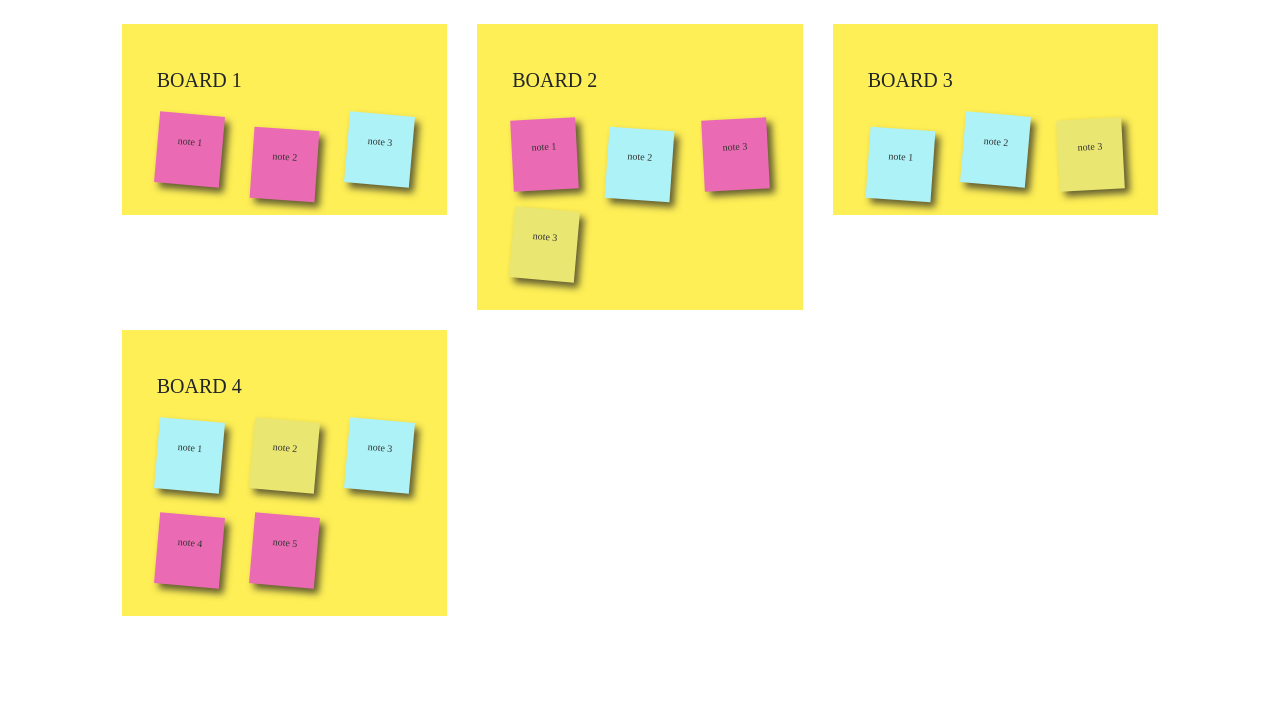
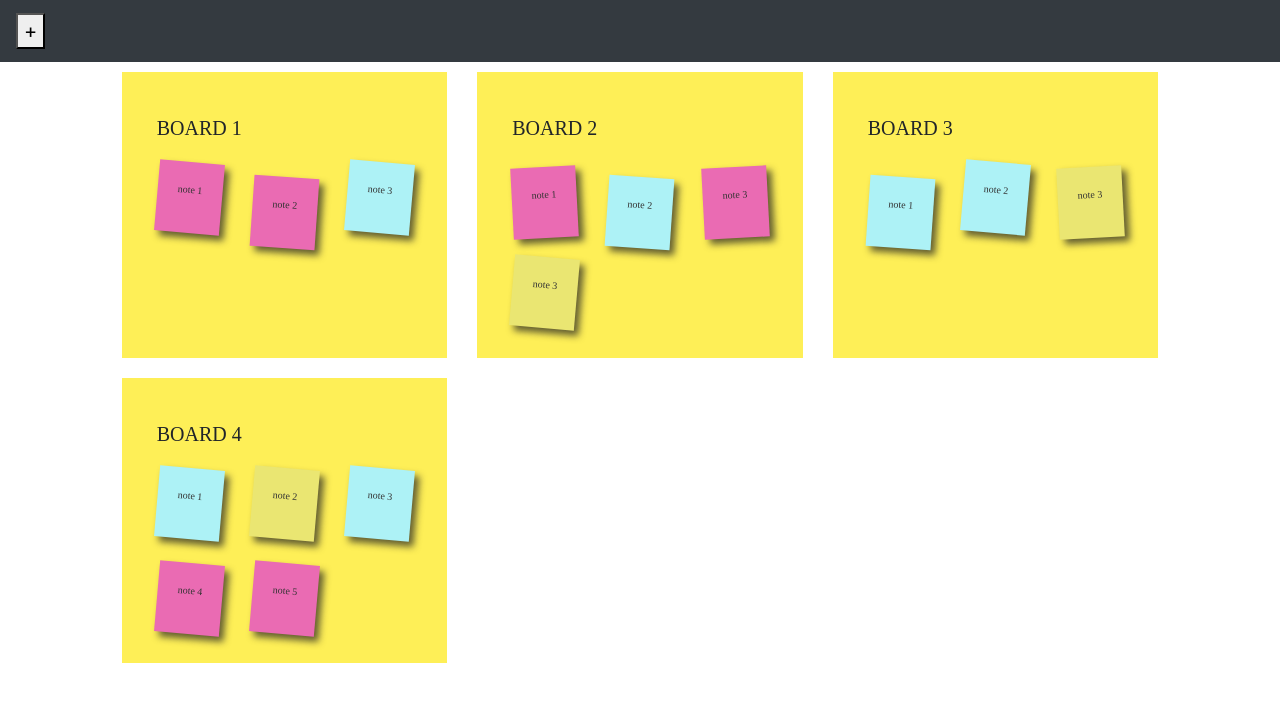
Before and after one commit to sandraDEVswift/organizer-board, a React (Create React App) app: page / in a window 1280 px wide. Shown: the top 702 px of the page. Built offline with nearby package versions, Linux system fonts and the light colour scheme.

Commit message:
delete method and css

```diff
--- /dev/null
+++ b/public/main.js
@@ -0,0 +1,12 @@
+$(document).ready(function() {
+    postit()
+});
+
+//to set sticky notes height
+var postit = function() {
+    let board =  $('.board'), small = $('.small'), smallHeight = small.width(), big = $('.big'), bigHeight = big.width()
+    let height = board.width()
+    board.css('height', height + 'px')
+    small.css('height', smallHeight + 'px')
+    big.css('heig   ht', bigHeight + 'px')
+}
--- a/src/App.js
+++ b/src/App.js
@@ -8,29 +8,36 @@ class StickyNote extends Component {
   constructor(props) {
     super(props)
     this.onDisplay = this.onDisplay.bind(this)
+    this.display = this.props.sticky.visibility ? 'display' : ''
+    this.itemId = this.props.itemId
+    this.boardId = this.props.boardId
   }
 
-  onDisplay(yes) {
-    console.log(yes)
-    this.props.show(yes)
+  onDisplay(toggle, itemId, boardId) {
+    console.log(toggle, itemId, boardId)
+    this.props.show(toggle, itemId, boardId)
+    this.display = this.props.sticky.visibility ? 'display' : ''
+  }
 
+  delete(boardId, itemId) {
+    this.props.delete(boardId, itemId)
   }
+
   render() {
-    const display = this.props.sticky.visibility ? 'display' : ''
     return(
       <div className="col-sm-4 margin10"
-      onMouseEnter={() => this.onDisplay(true)}
-      onMouseLeave={() => this.onDisplay(false)} >
-          <div className= {`quote-container note  sticky yellow item ${this.props.sticky.color } ${this.props.sticky.rotate }`} >
+      onMouseEnter={() => this.onDisplay(true, this.boardId, this.itemId)}
+      onMouseLeave={() => this.onDisplay(false, this.boardId, this.itemId)} >
+          <div className= {`quote-container sticky big yellow item ${this.props.sticky.color} ${this.props.sticky.rotate }`} >
 
                   <blockquote>
                      {this.props.sticky.text}
                     <cite className="author">Albert Einstein</cite>
                   </blockquote>
 
-                  <div className={`options ${display}`}>
-                        <button className="btn btn-link trash">
-                            <i className="fas fa-trash"></i>
+                  <div className={`options ${this.display}`} onClick={() => this.delete(this.boardId, this.itemId)}>
+                        <button className="btn btn-link trash" >
+                          <i class="fa fa-times-circle" aria-hidden="true"></i>
                         </button>
                   </div>
                 </div>
@@ -74,9 +81,6 @@ class Modal extends Component {
     super(props)
   }
 
-  componentDidMount() {
-
-  }
   add(note, id, color) {
     if (note != "") {
       this.props.add(note, id, color)
@@ -86,12 +90,11 @@ class Modal extends Component {
     }
   }
 
-  display(yes) {
-    console.log(yes)
+  deleteBoard(id) {
+    this.props.deleteBoard(id)
   }
 
   handleColorSelection(event) {
-
     this.props.handleColorSelection(event.target.value)
   }
 
@@ -103,19 +106,22 @@ class Modal extends Component {
   render() {
     const stickiesList = this.props.board.notes.map((sticky, index) => {
         return <StickyNote
+        boardId={this.props.boardId}
         sticky={sticky}
         key={index}
-        show={this.props.display} />
+        itemId={index}
+        show={this.props.display}
+        delete={this.props.delete}
+        />
     })
 
   return(
 
-    <div className="modal fade" id={this.props.id} tabindex="-1" role="dialog" aria-labelledby="exampleModalLabel" aria-hidden="true">
+    <div className="modal fade" id={`item${this.props.boardId}`} tabindex="-1" role="dialog" aria-labelledby="exampleModalLabel" aria-hidden="true">
       <div className="modal-dialog modal-lg" role="document">
         <div className="modal-content">
           <div className="modal-header">
             <h5 className="modal-title" id="exampleModalLabel">{this.props.board.title}</h5>
-            <button className="btn btn-link float-right" href="#mdl-footer"><small>Add new</small></button>
             <button type="button" className="close" data-dismiss="modal" aria-label="Close">
               <span aria-hidden="true">&times;</span>
             </button>
@@ -142,22 +148,22 @@ class Modal extends Component {
 
                       <div className="col-sm-12">
                           <div className="form-check form-check-inline">
-                              <input className="form-check-input" type="radio" name="inlineRadioOptions" id="inlineRadio1" value="pink" onChange={(e) => this.handleColorSelection(e)} onEnter={(e) => this.checkButton(e)} defaultChecked={this.props.colorSelection === 'pink'} />
+                              <input className="form-check-input" type="radio" ref="color" name="inlineRadioOptions" id="inlineRadio1" value="pink" onChange={(e) => this.handleColorSelection(e)} onEnter={(e) => this.checkButton(e)} defaultChecked={this.props.colorSelection === 'pink'} />
                               <label className="form-check-label radioBtncolor pink" for="inlineRadio1"></label>
                               </div>
                               <div className="form-check form-check-inline">
-                              <input className="form-check-input" type="radio" name="inlineRadioOptions" id="inlineRadio2" value="blue" onChange={(e) => this.handleColorSelection(e)}  onEnter={(e) => this.checkButton(e)} checked={this.props.colorSelection === 'blue'} />
+                              <input className="form-check-input" type="radio" ref="color" name="inlineRadioOptions" id="inlineRadio2" value="blue" onChange={(e) => this.handleColorSelection(e)}  onEnter={(e) => this.checkButton(e)} checked={this.props.colorSelection === 'blue'} />
                               <label className="form-check-label radioBtncolor blue" for="inlineRadio2"></label>
                               </div>
                               <div className="form-check form-check-inline">
-                              <input className="form-check-input" type="radio" name="inlineRadioOptions" id="inlineRadio3" value="orange" onChange={(e) => this.handleColorSelection(e)}  onEnter={(e) => this.checkButton(e)} checked={this.props.colorSelection === 'orange' } />
+                              <input className="form-check-input" type="radio" ref="color" name="inlineRadioOptions" id="inlineRadio3" value="orange" onChange={(e) => this.handleColorSelection(e)}  onEnter={(e) => this.checkButton(e)} checked={this.props.colorSelection === 'orange' } />
                               <label className="form-check-label radioBtncolor orange" for="inlineRadio3"></label>
                           </div>
                       </div>
                   </div>
                   <div className="float-right">
-                      <button type="button" className="btn btn-success add btn-lg" onClick={() => {this.add(this.refs.note.value, this.props.board.title, this.refs.color.value)}}>Add</button> &nbsp;
-                      <button type="button" className="btn btn-secondary btn-lg" data-dismiss="modal">Close</button>
+                      <button type="button" className="btn btn-success add btn-lg" onClick={() => {this.add(this.refs.note.value, this.props.boardId)}}>Add</button> &nbsp;
+                      <button type="button" className="btn btn-danger btn-lg" data-dismiss="modal" onClick={() => {this.deleteBoard(this.props.boardId)}}>Delete</button>
                   </div>
           </div>
           </div>
@@ -178,16 +184,24 @@ class Board extends Component {
   render() {
     let title = (this.props.board.title).toUpperCase()
     return(
+      <div className="col-sm-4 margin10" >
+        <div className={`options ${this.display}`} onClick={() => this.delete(this.boardId, this.itemId)}>
+          <button className="btn btn-link trash" >
+            <i class="fa fa-times-circle" aria-hidden="true"></i>
+          </button>
+        </div>
 
-      <div className="col-sm-4 margin10" >
       <Modal
       board={this.props.board}
-      id={`item${this.props.id}`}
+      boardId={this.props.boardId}
       add={this.props.add}
       handleColorSelection={this.props.handleColorSelection}
       colorSelection={this.props.colorSelection}
+      delete={this.props.delete}
+      deleteBoard={this.props.deleteBoard}
       display={this.props.display} />
-      <div className="board" data-toggle="modal" data-target={`#item${this.props.id}`}>
+
+      <div className="board" data-toggle="modal" data-target={`#item${this.props.boardId}`}>
       <br />
         <div className="container">
           <h5>{title}</h5>
@@ -206,15 +220,15 @@ class Board extends Component {
 class DashBoard extends Component {
 
   render() {
-    const boards = this.props.boards.map((board, item) => {
-      console.log(board.title)
-      console.log(item)
+    const boards = this.props.boards.map((board, key) => {
       return <Board
       board={board}
-      key={item}
-      id={item}
+      key={key}
+      boardId={key}
       add={this.props.add}
       display={this.props.display}
+      delete={this.props.delete}
+      deleteBoard={this.props.deleteBoard}
       colorSelection={this.props.colorSelection}
       handleColorSelection={this.props.handleColorSelection}
       />
@@ -234,12 +248,33 @@ class DashBoard extends Component {
   }
 }
 
+class Navbar extends Component {
+  constructor(props) {
+    super(props)
+    this.addBoard = this.addBoard.bind(this)
+  }
+
+  addBoard() {
+    this.props.addBoard()
+  }
+
+  render() {
+    return(
+      <div>
+        <nav className="navbar navbar-right navbar-light bg-light fixed-top bg-dark">
+          <a className="navbar-brand" href="#"><button onClick={() => {this.addBoard()}}>+</button></a>
+        </nav>
+      </div>
+    )
+  }
+}
+
 class App extends Component {
 
   constructor(props) {
     super(props)
 
-    const rotate = {
+    this.rotate = {
       three: 'ThreeDegBackwards',
       four: 'FourDeg',
       five : 'FiveDeg'
@@ -247,28 +282,32 @@ class App extends Component {
 
     this.state = {
       data: [
-          {title: 'board 1', notes: [
-            {text: 'note 1', color: 'pink', rotate: rotate.five, visibility: false},
-            {text: 'note 2', color: 'pink', rotate: rotate.four, visibility: false},
-            {text: 'note 3', color: 'blue', rotate: rotate.five, visibility: false}
+          {title: 'board 1',
+            notes: [
+            {text: 'note 1', color: 'pink', rotate: this.rotate.five, visibility: false},
+            {text: 'note 2', color: 'pink', rotate: this.rotate.four, visibility: false},
+            {text: 'note 3', color: 'blue', rotate: this.rotate.five, visibility: false}
           ]},
-          {title: 'board 2', notes: [
-            {text: 'note 1', color: 'pink', rotate: rotate.three, visibility: false},
-            {text: 'note 2', color: 'blue', rotate: rotate.four, visibility: false},
-            {text: 'note 3', color: 'pink', rotate: rotate.three, visibility: false},
-            {text: 'note 3', color: 'yellow', rotate: rotate.five, visibility: false},
+          {title: 'board 2',
+            notes: [
+            {text: 'note 1', color: 'pink', rotate: this.rotate.three, visibility: false},
+            {text: 'note 2', color: 'blue', rotate: this.rotate.four, visibility: false},
+            {text: 'note 3', color: 'pink', rotate: this.rotate.three, visibility: false},
+            {text: 'note 3', color: 'yellow', rotate: this.rotate.five, visibility: false},
           ]},
-          {title: 'board 3', notes: [
-            {text: 'note 1', color: 'blue', rotate: rotate.four, visibility: false},
-            {text: 'note 2', color: 'blue', rotate: rotate.five, visibility: false},
-            {text: 'note 3', color: 'yellow', rotate: rotate.three, visibility: false}
+          {title: 'board 3',
+            notes: [
+            {text: 'note 1', color: 'blue', rotate: this.rotate.four, visibility: false},
+            {text: 'note 2', color: 'blue', rotate: this.rotate.five, visibility: false},
+            {text: 'note 3', color: 'yellow', rotate: this.rotate.three, visibility: false}
           ]},
-          {title: 'board 4', notes: [
-            {text: 'note 1', color: 'blue', rotate: rotate.five, visibility: false},
-            {text: 'note 2', color: 'yellow', rotate: rotate.five, visibility: false},
-            {text: 'note 3', color: 'blue', rotate: rotate.five, visibility: false},
-            {text: 'note 4', color: 'pink', rotate: rotate.five, visibility: false},
-            {text: 'note 5', color: 'pink', rotate: rotate.five, visibility: false}
+          {title: 'board 4',
+            notes: [
+            {text: 'note 1', color: 'blue', rotate: this.rotate.five, visibility: false},
+            {text: 'note 2', color: 'yellow', rotate: this.rotate.five, visibility: false},
+            {text: 'note 3', color: 'blue', rotate: this.rotate.five, visibility: false},
+            {text: 'note 4', color: 'pink', rotate: this.rotate.five, visibility: false},
+            {text: 'note 5', color: 'pink', rotate: this.rotate.five, visibility: false}
           ]},
       ],
       selectedOption: 'pink'
@@ -276,8 +315,10 @@ class App extends Component {
 
     this.add = this.add.bind(this)
     this.display = this.display.bind(this)
+    this.delete = this.delete.bind(this)
+    this.addBoard = this.addBoard.bind(this)
+    this.deleteBoard = this.deleteBoard.bind(this)
     this.handleColorSelection = this.handleColorSelection.bind(this)
-
   }
 
 handleColorSelection(color) {
@@ -294,27 +335,71 @@ get(id) {
     }
   });
 }
+
 add(note, id) {
-    let board = this.get(id)
-    board.notes.push({text: note, color: this.state.selectedOption, visibility: false})
+  const rotates = Object.values(this.rotate).map(val  => {return val})
+  let rotate = rotates[Math.floor(Math.random() * rotates.length)]
+  console.log(id)
+  this.state.data[id].notes.push({text: note, color: this.state.selectedOption, rotate: rotate, visibility: false})
   this.setState({
     data : this.state.data
   });
-    console.log('add ' + note + ' ' + id + ' '+ this.state.selectedOption)
 }
 
-  display(toggle) {
-    console.log(toggle)
+addBoard() {
+  let board = {title:'board', notes: []}
+  this.state.data.push(board)
+  this.setState({
+    data : this.state.data
+  });
+}
+
+deleteBoard(id) {
+  if (this.state.data[id].notes.length > 0) {
+    if (window.confirm('the board is not empty. Are you sure you want to delete it')) {
+      this.state.data.splice(id, 1)
+    }
+  } else {
+    this.state.data.splice(id, 1)
+  }
+
+  this.setState({
+    data : this.state.data
+  });
+}
+
+display(toggle, boardId, itemId) {
+  let board = this.state.data[boardId]
+  let item = board.notes[itemId]
+  item.visibility = toggle
+  this.setState({
+    data : this.state.data
+  });
+}
+
+
+delete(boardId, itemId) {
+  let board = this.state.data[boardId]
+  board.notes.splice(itemId, 1)
+  this.setState({
+    data : this.state.data
+  });
 }
 
 render() {
   return (
+    <div>
+      <Navbar addBoard={this.addBoard} />
+      <br /> <br />
       <DashBoard
       boards={this.state.data}
       add={this.add}
+      delete={this.delete}
+      deleteBoard={this.deleteBoard}
       display={this.display}
       colorSelection={this.state.selectedOption}
       handleColorSelection={this.handleColorSelection}/>
+    </div>
   );
 }
 }
```
Also changed, not shown: src/App.css (+9 -15 lines). Lines whose indentation alone changed are shown as unchanged.
